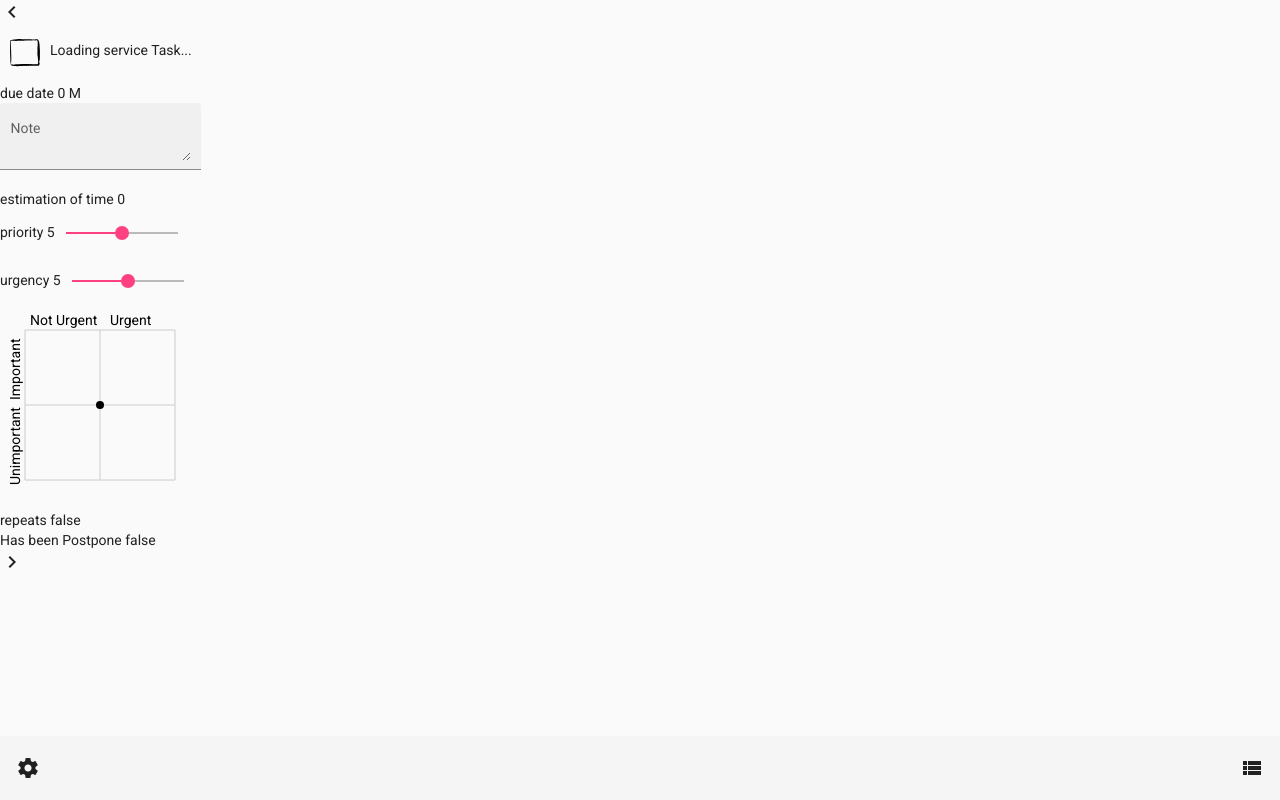
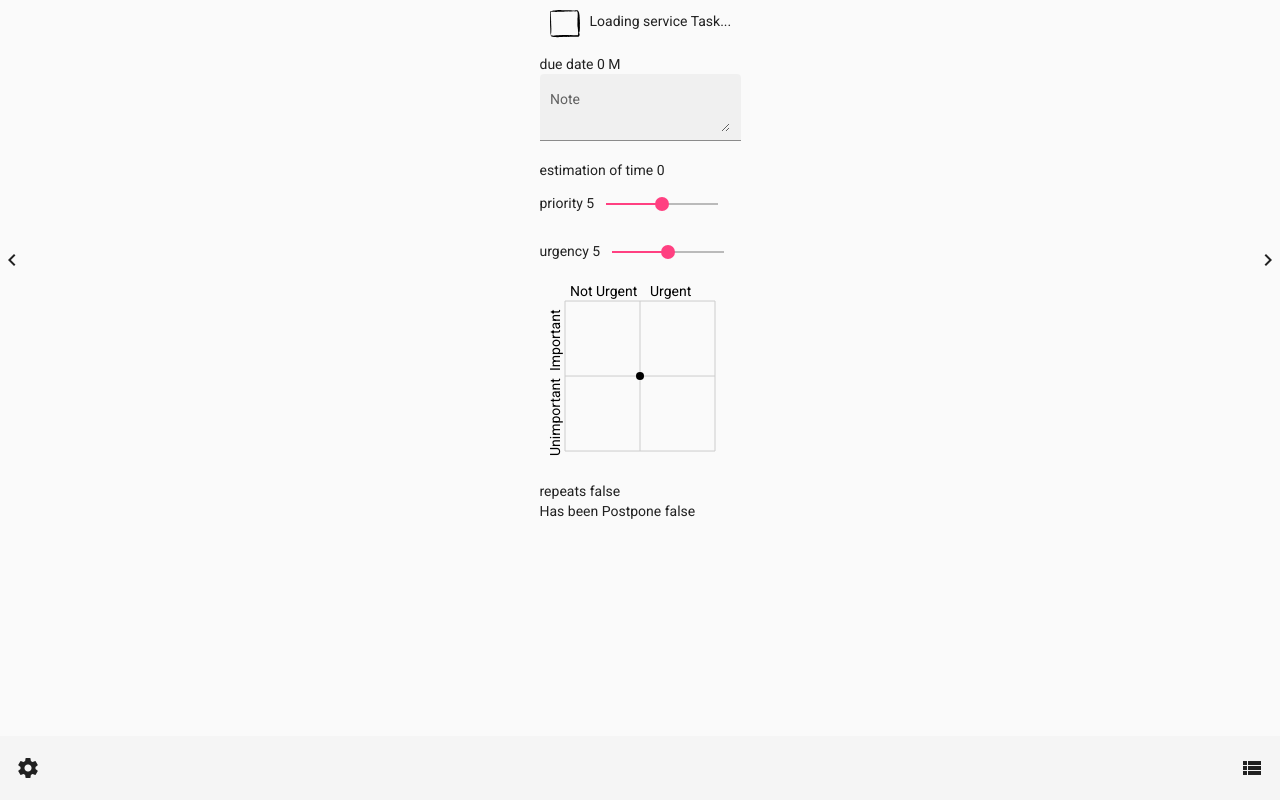
Before and after one commit to corybrighton/PDYG, an Angular app: page /task-planning in a window 1280 px wide. Built offline with nearby package versions, Linux system fonts and the light colour scheme.

Commit message:
fix graphing

```diff
--- a/src/app/Task/planning-detial/planning-detial.component.ts
+++ b/src/app/Task/planning-detial/planning-detial.component.ts
@@ -1,4 +1,4 @@
-import { Component, OnInit } from '@angular/core';
+import { Component, Input, OnInit } from '@angular/core';
 import { Task } from 'src/app/Models/task';
 import { TaskService } from '../task.service';
 
@@ -9,18 +9,20 @@ import { TaskService } from '../task.service';
 })
 export class PlanningDetialComponent implements OnInit {
 
-  taskAtHand: Task;
+  @Input()
+  taskAtHand!: Task;
+
   urgency = 0;
   priority = 0;
 
-  constructor(private taskService: TaskService) {
-    this.taskAtHand = new Task("Loading Task...");
+  constructor() {
   }
 
   ngOnInit(): void {
-    this.taskService.getTaskAtHand().subscribe(
-      task => this.taskAtHand = task
-    )
+    this.graphScaling();
+  }
+
+  ngOnChanges() {
     this.graphScaling();
   }
 
--- a/src/app/Task/task-planning/task-planning.component.html
+++ b/src/app/Task/task-planning/task-planning.component.html
@@ -1,21 +1,21 @@
 <mat-drawer-container class="drawer-container" hasBackdrop autosize *ngIf="taskLoaded | async">
 
 
-  <!-- Settings Header -->
+  <!-- Settings Header Hiden in Drawer -->
   <mat-drawer class="drawer" #drawer mode="over">
 
-    <!-- Settings -->
-
     <!-- Postpone -->
-    <div class="pointer">
+    <div (click)="postponeTask()" class="pointer">
       <!-- TODO POSTPONE ITEM -->
+      <!-- TODO SHOW OPTIONS TO POSTPONE -->
       <mat-icon>update</mat-icon>
       Postpone
     </div>
 
     <!-- Delete -->
-    <div class="delete-container pointer">
+    <div (click)="deleteThisTask()" class="delete-container pointer">
       <!-- TODO SEND ITEM TO DELETED LIST -->
+      <!-- TODO CONFIRM DELETION -->
       <mat-icon class="delete-icon">delete</mat-icon>
       <p class="delete-text"> Delete </p>
     </div>
@@ -31,19 +31,20 @@
       <mat-icon class="pointer" [routerLink]="['/task-list']">view_list</mat-icon>
     </mat-toolbar>
 
-    <!-- Privious Task -->
-    <div>
-      <!-- TODO go back to last task -->
-      <mat-icon (click)="goBackATask()">chevron_left</mat-icon>
-    </div>
+    <div class="container">
 
-    <app-planning-detial></app-planning-detial>
+      <!-- Privious Task -->
+      <div class="vertical-center">
+        <mat-icon (click)="goBackATask()">chevron_left</mat-icon>
+      </div>
 
+      <!-- Details of Active Task -->
+      <app-planning-detial [taskAtHand]="taskAtHand"></app-planning-detial>
 
-    <!-- Next Task -->
-    <div>
-      <!-- TODO add next button -->
-      <mat-icon (click)="goToNextTask()">chevron_right</mat-icon>
+      <!-- Next Task -->
+      <div class="vertical-center">
+        <mat-icon (click)="goToNextTask()">chevron_right</mat-icon>
+      </div>
     </div>
 
 
--- a/src/app/Task/task-planning/task-planning.component.scss
+++ b/src/app/Task/task-planning/task-planning.component.scss
@@ -1,3 +1,14 @@
+.container{
+  display:flex;
+  flex-direction: row;
+  justify-content: space-between;
+}
+
+.vertical-center{
+  display: flex;
+  align-items: center;
+}
+
 .drawer {
   width: max-content;
   padding: 10px;
--- a/src/app/Task/task-planning/task-planning.component.ts
+++ b/src/app/Task/task-planning/task-planning.component.ts
@@ -23,9 +23,7 @@ export class TaskPlanningComponent implements OnInit {
 
   ngOnInit(): void {
     this.getTasks();
-    this.taskService.getTaskAtHand().subscribe(
-      task => this.taskAtHand = task
-    )
+    this.taskService.getTaskAtHand().subscribe(task => this.taskAtHand = task);
   }
 
   getTasks() {
@@ -59,7 +57,6 @@ export class TaskPlanningComponent implements OnInit {
   }
 
   goBackATask() {
-    console.log("go back")
     let taskIndex = 0;
     if (this.taskLoaded) {
       taskIndex = this.taskListNames.indexOf(this.taskAtHand.taskItem) - 1;
@@ -68,4 +65,16 @@ export class TaskPlanningComponent implements OnInit {
       this.taskService.setTaskAtHand(this.getTask(taskIndex));
     }
   }
+
+  deleteThisTask() {
+    console.log("delete this task");
+    // TODO SEND TASK TO DELETED TASKS
+    // TODO GO TO NEXT TASK
+  }
+
+  postponeTask() {
+    console.log("postpone this task");
+    // SHOW LIST OF OPTIONS TO MOVE THE TASK BACK TO
+    // TODO  MOVE DUE DATE BACK
+  }
 }
```
